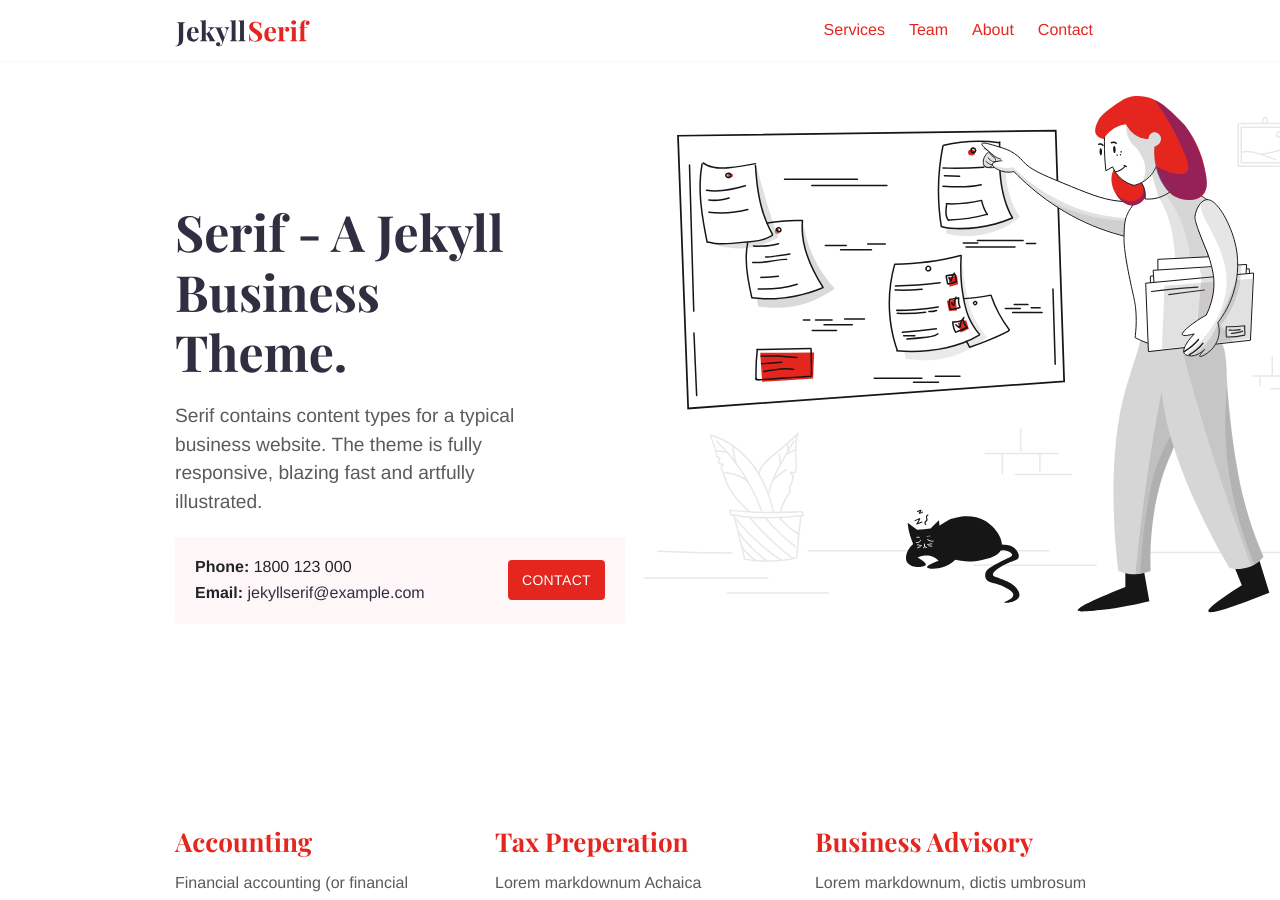
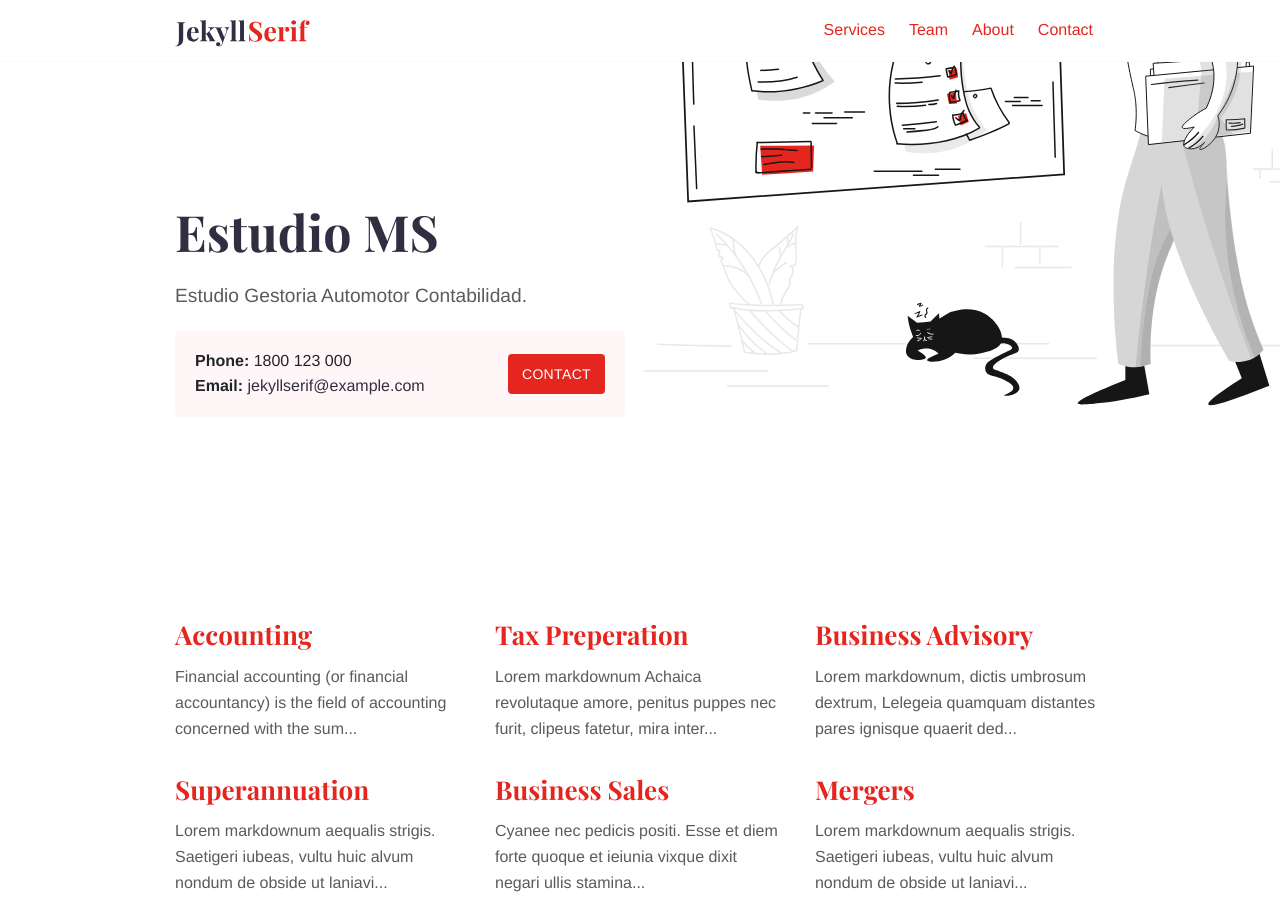
Before and after one commit to fajouri/gestoria, a Jekyll site: the page built from index.md, in a window 1280 px wide and 900 px high. Built offline with Jekyll 4.4.1, drawn with Linux system fonts in a browser that asks for light colours.

Commit message:
Update index.md
wip

```diff
--- a/index.md
+++ b/index.md
@@ -1,12 +1,12 @@
 ---
-title: Jekyll Serif Theme
+title: Estudio MS
 layout: home
-description: Jekyll Serif contains content types for a typical business website. The theme is fully responsive, blazing fast and artfully illustrated.
+description: Estudio Gestoria Automotor Contabilidad.
 intro_image: "images/illustrations/pointing.svg"
 intro_image_absolute: true
 intro_image_hide_on_mobile: true
 ---
 
-# Serif - A Jekyll Business Theme.
+# Estudio MS
 
-Serif contains content types for a typical business website. The theme is fully responsive, blazing fast and artfully illustrated.
+Estudio Gestoria Automotor Contabilidad.
```
